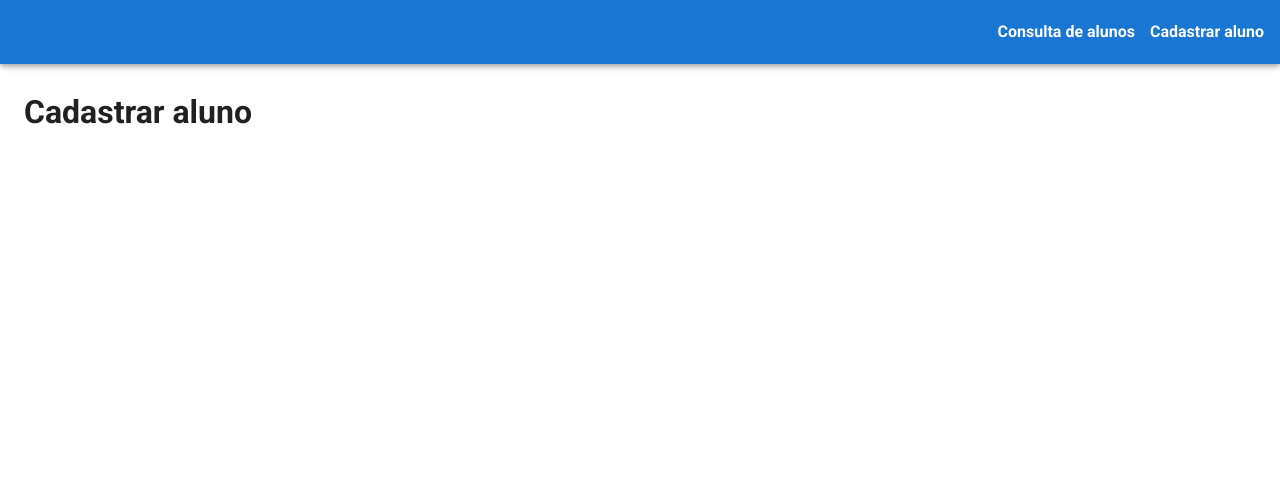
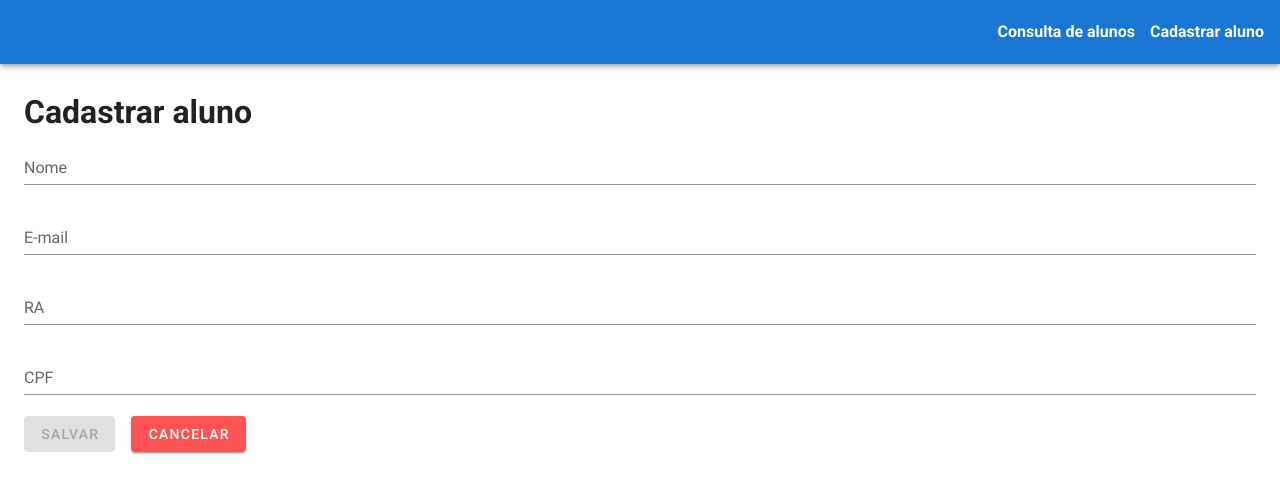
Before and after one commit to luizwynne/mais_a_educacao_challenge, a Vue app in the folder client/: page /cadastro in a window 1280 px wide. Shown: the top 494 px of the page. Built offline with nearby package versions, Linux system fonts and the light colour scheme.

Commit message:
Implemented Creation of Students

```diff
--- /dev/null
+++ b/client/src/pages/EditStudentPage.vue
@@ -0,0 +1,3 @@
+<template>
+
+</template>
--- a/client/src/pages/NewStudentPage.vue
+++ b/client/src/pages/NewStudentPage.vue
@@ -1,3 +1,142 @@
 <template>
-    <h1>Cadastrar aluno</h1>
+    <div>
+        <v-alert
+            dense
+            text
+            type="success"
+            v-if="showCreatedMessage"
+        >
+           {{apiResponse}}
+        </v-alert>
+        <h1>Cadastrar aluno</h1>
+        <v-form
+            ref="form"
+            v-model="valid"
+            lazy-validation
+        >
+            <v-text-field
+                v-model="name"
+                :rules="nameRules"
+                label="Nome"
+                required
+            ></v-text-field>
+
+            <v-text-field
+                v-model="email"
+                :rules="emailRules"
+                label="E-mail"
+                required
+            ></v-text-field>
+
+            <v-text-field
+                v-model="ra"
+                :rules="raRules"
+                label="RA"
+                required
+            ></v-text-field>
+
+            <v-text-field
+                v-model="cpf"
+                :rules="cpfRules"
+                label="CPF"
+                required
+            ></v-text-field>
+
+            <v-btn
+                :disabled="!isValidForm"
+                color="primary"
+                class="mr-4"
+                @click="save"
+            >
+                Salvar
+            </v-btn>
+
+            <v-btn
+                color="error"
+                @click="reset"
+            >
+                Cancelar
+            </v-btn>
+        </v-form>
+    </div>
+
+
 </template>
+
+<script>
+import { ENV_URL } from '../env'
+import axios from 'axios';
+
+  export default {
+    data: () => ({
+      valid: true,
+      apiResponse: '',
+      showCreatedMessage: false,
+      name: '',
+      nameRules: [
+        v => !!v || 'O campo Nome é obrigatório',
+        v => (v && v.length >= 2) || 'O campo Nome precisa ter mais de 10 caracteres',
+      ],
+      email: '',
+      emailRules: [
+        v => !!v || 'O campo E-mail é obrigatório',
+        v => /.+@.+\..+/.test(v) || 'O campo E-mail precisa ser válido',
+      ],
+      cpf: '',
+      cpfRules: [
+        v => !!v || 'O campo CPF é obrigatório',
+        v => (v && v.length == 11) || 'O campo CPF precisa ter 11 caracteres',
+      ],
+      ra:'',
+      raRules: [
+        v => !!v || 'O campo RA é obrigatório',
+        v => (v && v.length == 9) || 'O campo RA precisa ter 9 caracteres',
+      ]
+    }),
+
+    computed:{
+        isValidForm(){
+           return (this.name && this.name.length >= 2) &&
+           /.+@.+\..+/.test(this.email) &&
+           this.cpf.length == 11 &&
+           this.ra.length == 9
+        }
+    },
+
+    methods: {
+
+      save(){
+        this.validate()
+        axios.post(ENV_URL+'/api/students', {
+            name: this.name,
+            email: this.email,
+            ra: this.ra,
+            cpf: this.cpf
+        }).then(response => {
+
+            this.apiResponse = response.data.message
+            this.showCreatedMessage = true
+
+            setTimeout(() => {
+                this.showCreatedMessage = false
+                this.apiResponse = ''
+            }, 5000)
+
+            this.reset()
+
+        }).catch(e => {
+            console.log(e)
+        })
+      },
+
+      validate () {
+        this.$refs.form.validate()
+      },
+
+      reset () {
+        this.$refs.form.reset()
+        this.$refs.form.resetValidation()
+      }
+    },
+  }
+</script>
```
